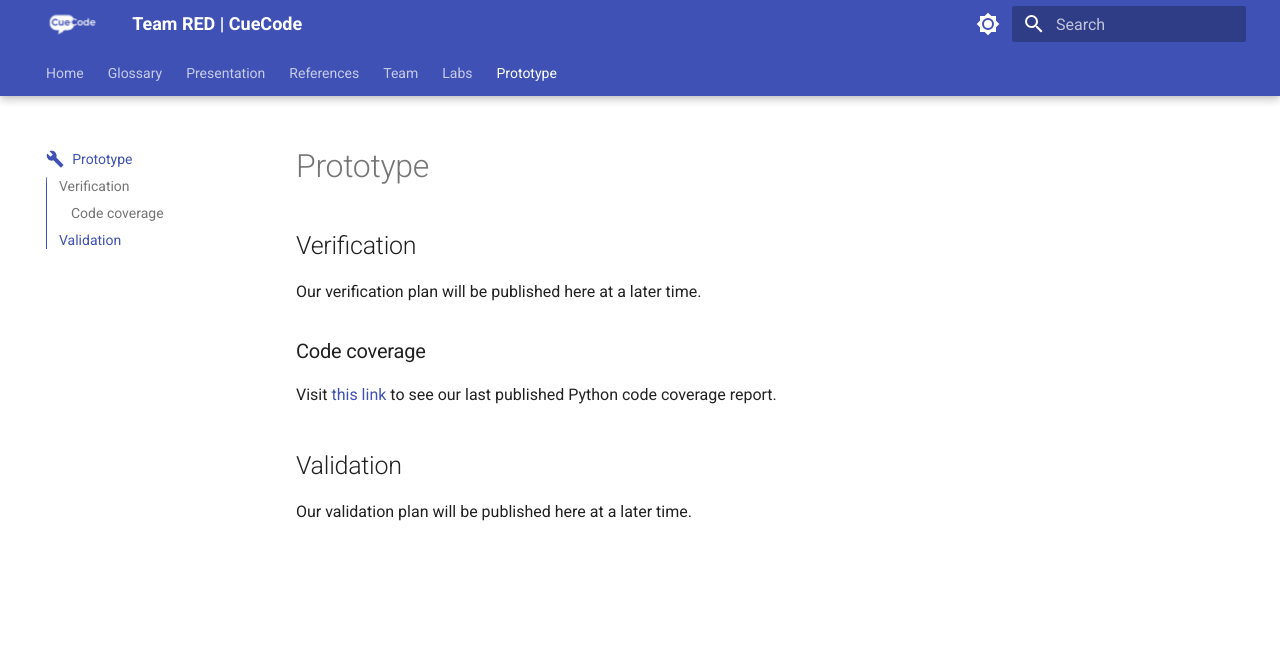
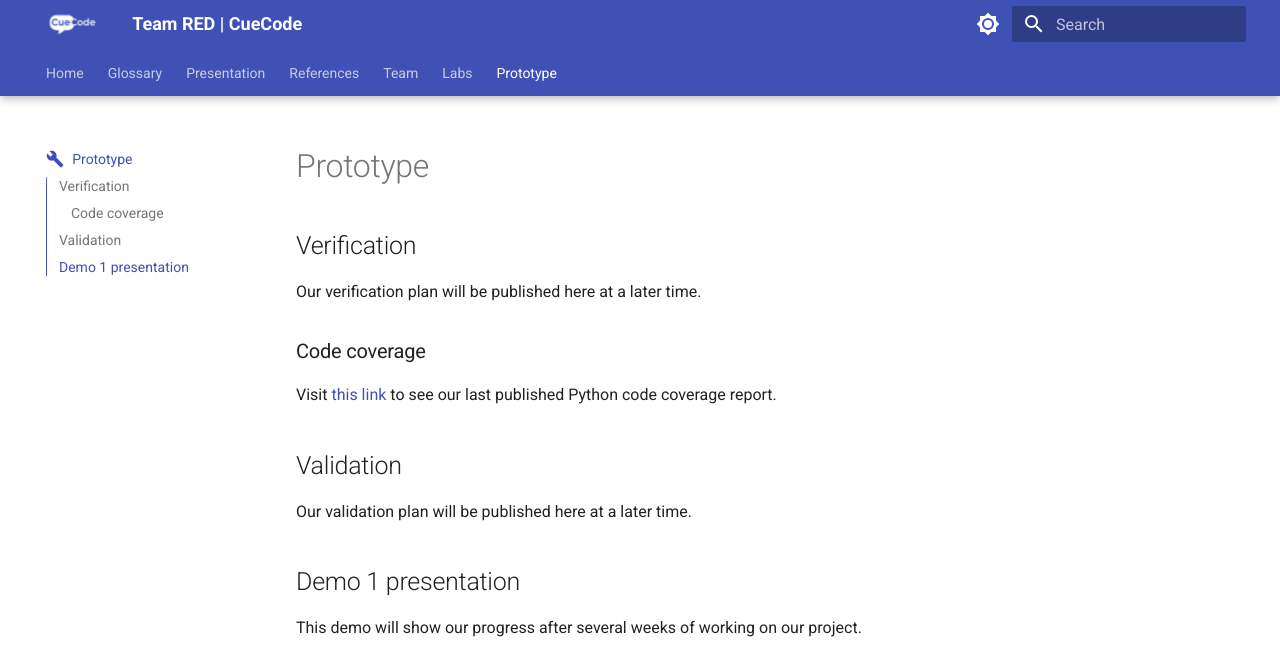
Before and after one commit to john-hix/s25-Red-1, an MkDocs documentation site: the page built from docs/prototype.md, in a window 1280 px wide and 1302 px high. Shown: the top 657 px of the window. Built offline with MkDocs 1.6.1 and Material for MkDocs 9.7.7, drawn with Linux system fonts in a browser that asks for light colours; grey boxes are pictures that could not be loaded.

Commit message:
Add demo slide deck

```diff
--- a/docs/prototype.md
+++ b/docs/prototype.md
@@ -16,3 +16,10 @@
 ## Validation
 
 Our validation plan will be published here at a later time.
+
+
+## Demo 1 presentation
+
+This demo will show our progress after several weeks of working on our project.
+
+<iframe src="https://docs.google.com/presentation/d/e/2PACX-1vSNXC8ZrkixlAvQPt_g7w0MU7EGDFqF0CxSBHJIewGkHWVqp7UZ2kKYHQnj4NsnpgNCfbxcm_DFcevP/embed?start=false&loop=false&delayms=3000" frameborder="0" width="960" height="569" allowfullscreen="true" mozallowfullscreen="true" webkitallowfullscreen="true"></iframe>
```
